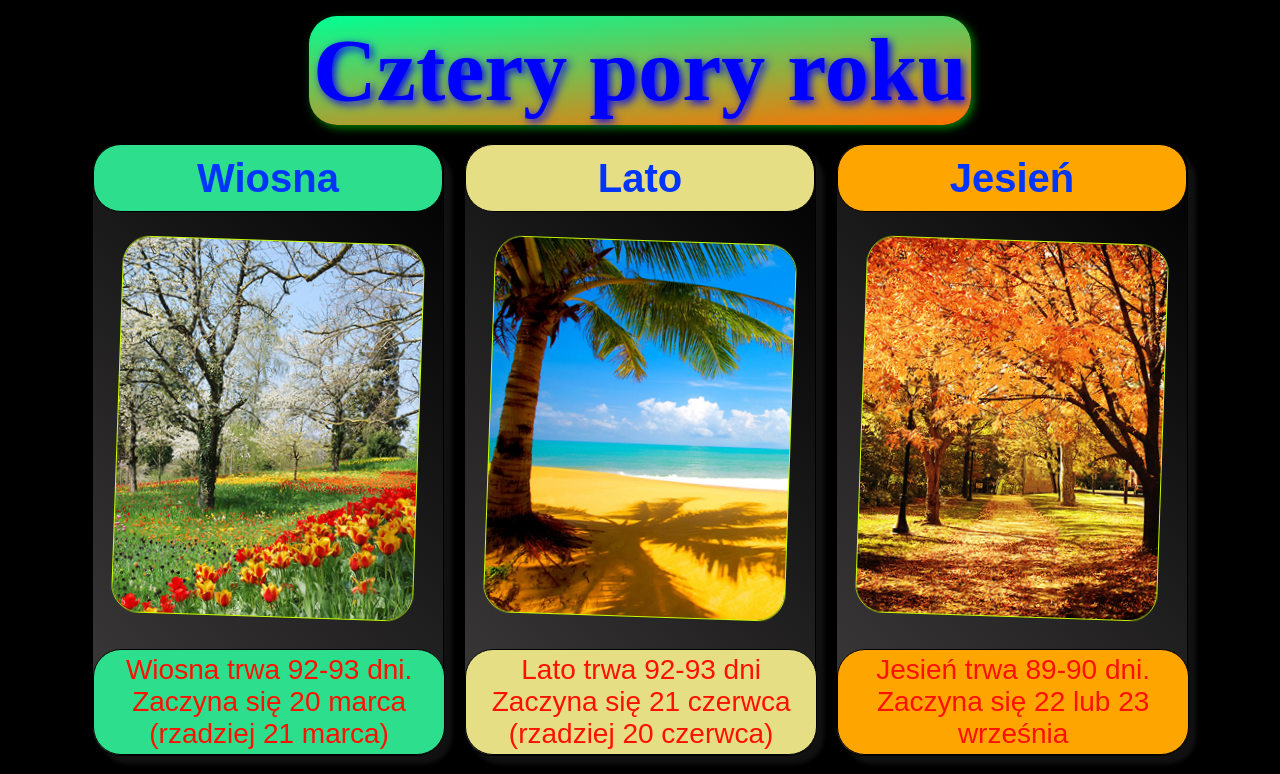
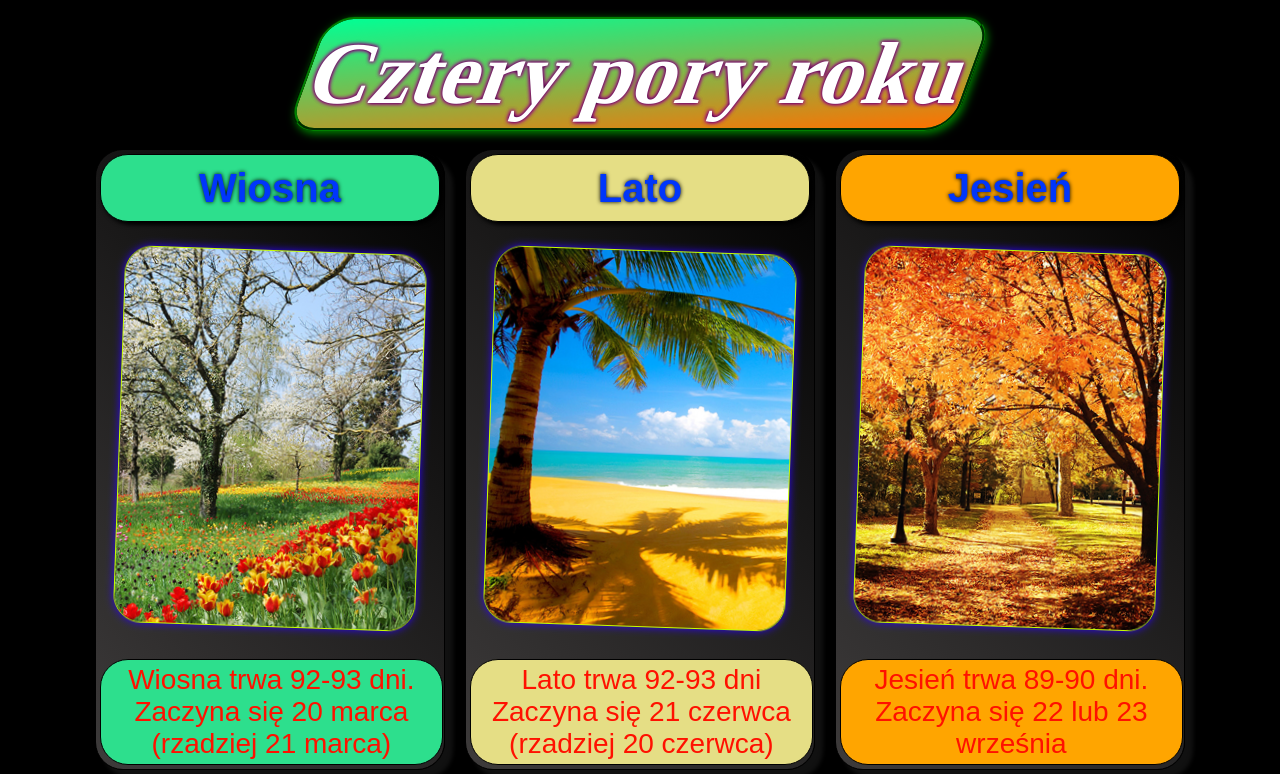
Before and after one commit to wedkarstwozkapitanem/cztery-pory-roku, a plain HTML site: page index.htm in a window 1280 px wide. Shown: the top 774 px of the page. Drawn offline with Linux system fonts and the light colour scheme.

Commit message:
Update style.css

```diff
--- a/style.css
+++ b/style.css
@@ -1,23 +1,22 @@
 body {
 	text-align: center;
 	overflow-x: hidden;
-	background: linear-gradient(45deg,rgba(0, 0, 0, 0.585),black);
+	background: linear-gradient(45deg, rgba(0, 0, 0, 0.585), black);
 	background: black;
 }
 
 ::-webkit-scrollbar {
 	width: 20px;
 	background-color: rgb(128, 83, 0);
-  }
-  ::-webkit-scrollbar-thumb {
+}
+
+::-webkit-scrollbar-thumb {
 	background: rgb(60, 0, 255);
 	border-radius: 20px;
-  }
+}
 
 
 h1 {
-	color: blue;
-	text-shadow: 3px 3px 8px;
 	font-size: 88px;
 	min-height: 88px;
 	box-shadow: 3px 3px 8px green;
@@ -29,12 +28,17 @@ h1 {
 	width: fit-content;
 	display: inline-block;
 	background: linear-gradient(175deg, rgb(0 255 149), rgb(255 113 0));
+	border: 3px groove green;
+	color: white;
+	text-shadow: 0 0 4px black, 0 0 4px #fe05e1, 0 0 4px #fe05e1;
+	transform: skew(-20deg);
+
 }
 
 nav {
 	display: flex;
 	flex-wrap: wrap;
-    justify-content: center;
+	justify-content: center;
 }
 
 button {
@@ -46,14 +50,16 @@ button {
 	border: 0;
 	font-family: fantasy;
 	border: 1px groove black;
-	color:rgb(0, 54, 251);
+	color: rgb(0, 54, 251);
+	text-shadow: 0 0 4px black;
+	box-shadow: 3px 3px 4px black;
 }
 
 
 
 .pora {
 	float: left;
-	width: 350px;
+	width: 340px;
 	margin: 10px;
 	box-shadow: 8px 8px 4px rgb(17, 17, 17);
 	border: 1px groove black;
@@ -61,10 +67,11 @@ button {
 	cursor: pointer;
 	animation: pokazporyroku 4s ease;
 	position: relative;
-	color:rgb(255, 17, 0);
+	color: rgb(255, 17, 0);
 	font-family: fantasy;
-	background: linear-gradient(45deg, black,#1ec5e9);
-	background: linear-gradient(45deg,rgb(74 71 71 / 83%),black);
+	background: linear-gradient(45deg, black, #1ec5e9);
+	background: linear-gradient(45deg, rgb(74 71 71 / 83%), black);
+	padding: 4px;
 }
 
 
@@ -73,6 +80,7 @@ button {
 	width: 300px;
 	animation: pora 4s infinite;
 	border: 1px solid #c7ff00;
+	box-shadow: 0 0 8px rgb(43, 1, 255);
 	border-radius: 28px;
 }
 
@@ -91,7 +99,7 @@ button {
 }
 
 .pora:hover {
-	transform:  rotate(10deg) scale(1.1);
+	transform: rotate(10deg) scale(1.1);
 	z-index: 8;
 }
 
@@ -120,8 +128,9 @@ button {
 
 @keyframes przezroczystosc {
 	0% {
-		opacity:0;
+		opacity: 0;
 	}
+
 	100% {
 		opacity: 1;
 	}
```
